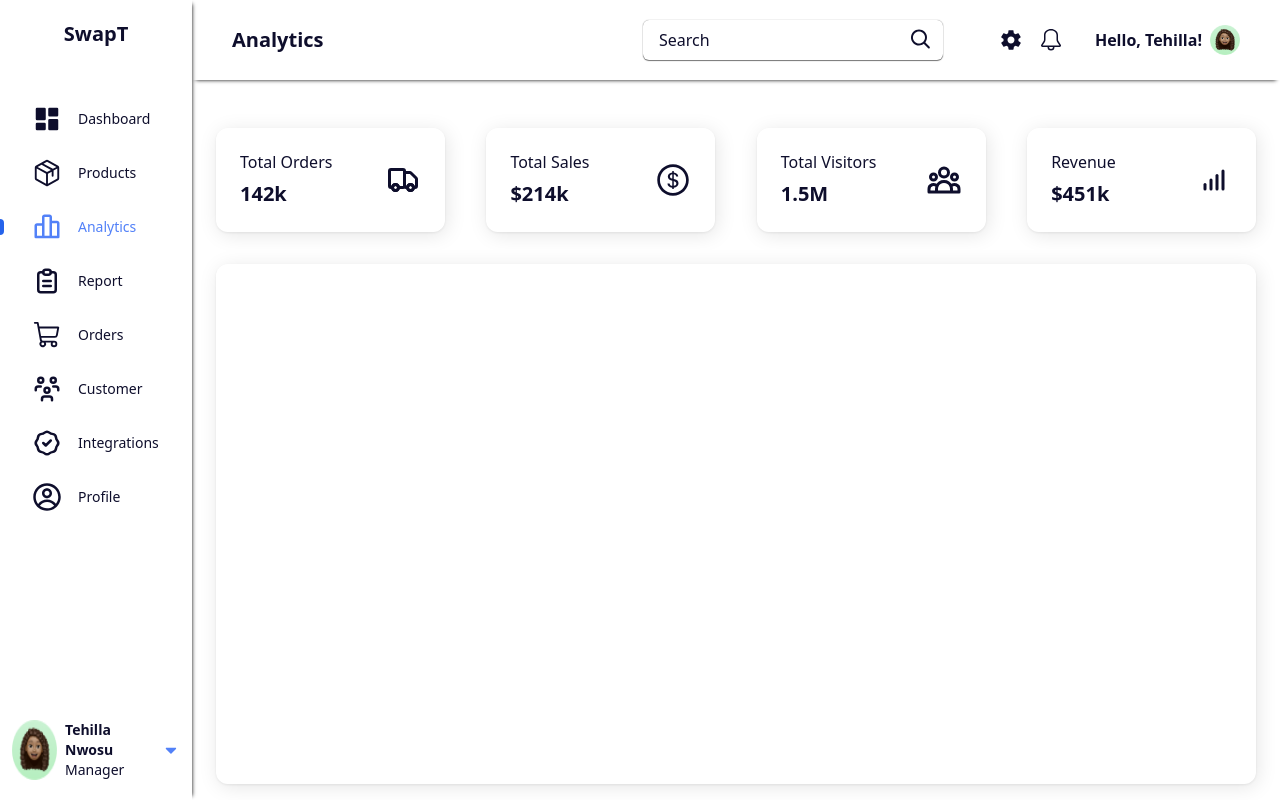
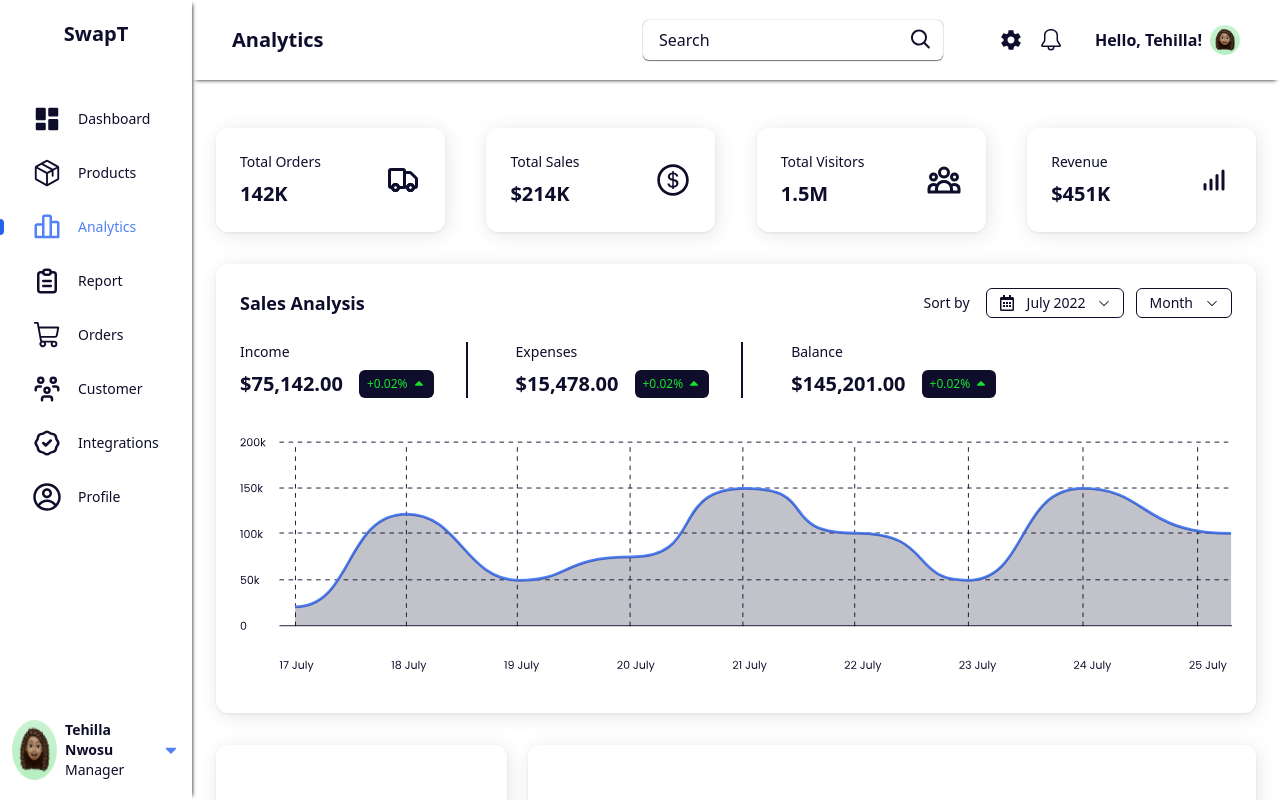
Before and after one commit to CruxndDev/cruxnd-store-admin, a Next.js app: page /analytics in a window 1280 px wide. Built offline with nearby package versions, Linux system fonts and the light colour scheme.

Commit message:
Worked on sales analysis section

```diff
--- a/app/(panel)/analytics/page.jsx
+++ b/app/(panel)/analytics/page.jsx
@@ -2,15 +2,16 @@ import { HiOutlineTruck, HiOutlineUserGroup } from "react-icons/hi";
 import { AiOutlineDollarCircle } from "react-icons/ai";
 import { TbAntennaBars5 } from "react-icons/tb";
 import GeneralStats from "@components/adminPanel/analytics/GeneralStats";
+import SalesAnalysis from "@components/adminPanel/analytics/SalesAnalysis";
 
 const AnalyticsPage = () => {
   const generalStats = [
-    { key: 0, name: "Total Orders", icon: <HiOutlineTruck />, value: "142k" },
+    { key: 0, name: "Total Orders", icon: <HiOutlineTruck />, value: "142K" },
     {
       key: 1,
       name: "Total Sales",
       icon: <AiOutlineDollarCircle />,
-      value: "$214k",
+      value: "$214K",
     },
     {
       key: 2,
@@ -18,14 +19,20 @@ const AnalyticsPage = () => {
       icon: <HiOutlineUserGroup />,
       value: "1.5M",
     },
-    { key: 3, name: "Revenue", icon: <TbAntennaBars5 />, value: "$451k" },
+    { key: 3, name: "Revenue", icon: <TbAntennaBars5 />, value: "$451K" },
+  ];
+
+  const salesStats = [
+    { key: 0, name: "Income", value: "$75,142.00", percentage: "+0.02%" },
+    { key: 1, name: "Expenses", value: "$15,478.00", percentage: "+0.02%" },
+    { key: 2, name: "Balance", value: "$145,201.00", percentage: "+0.02%" },
   ];
 
   return (
     <div className="h-full w-full px-6 py-12 overflow-y-auto">
       <GeneralStats data={generalStats} />
 
-      <div className="custom-shadow w-full h-[65vh] mb-8 rounded-xl"></div>
+      <SalesAnalysis data={salesStats} />
 
       <div className="w-full flex justify-between">
         <div className="custom-shadow w-[28%] h-[50vh] rounded-xl"></div>
--- a/components/adminPanel/analytics/GeneralStats.jsx
+++ b/components/adminPanel/analytics/GeneralStats.jsx
@@ -7,8 +7,8 @@ const GeneralStats = ({ data }) => {
           className="md:text-sm xl:text-[16px] w-[24%] xl:w-[22%] flex justify-between items-center custom-shadow rounded-xl px-8 lg:px-6 py-6"
         >
           <div>
-            <div className="font-sm mb-2">{item.name}</div>
-            <h3 className="font-semibold text-xl">{item.value}</h3>
+            <div className="text-sm font-medium mb-2">{item.name}</div>
+            <h4 className="font-semibold text-xl">{item.value}</h4>
           </div>
           <div className="text-4xl">{item.icon}</div>
         </div>
--- /dev/null
+++ b/components/adminPanel/analytics/SalesAnalysis.jsx
@@ -0,0 +1,57 @@
+import salesAnalysisGraph from "@public/assets/analytics/salesAnalysisGraph.svg";
+import Image from "next/image";
+import { FaRegCalendarAlt, FaCaretUp } from "react-icons/fa";
+import { PiCaretDown } from "react-icons/pi";
+
+const SalesAnalysis = ({ data }) => {
+  return (
+    <div className="w-full custom-shadow rounded-xl mb-8 px-8 lg:px-6 py-6">
+      <div className="w-full flex justify-between items-center mb-6">
+        <h3 className="text-lg font-semibold">Sales Analysis</h3>
+
+        <div className="flex items-center">
+          <small className="text-sm font-medium mr-4">Sort by</small>
+
+          <div className="flex items-center rounded-md border border-primaryColor mr-3 px-3 py-1">
+            <FaRegCalendarAlt className="mr-3" />
+            <span className="text-sm font-medium mr-3">July 2022</span>
+            <PiCaretDown className="text-sm" />
+          </div>
+
+          <div className="flex items-center rounded-md border border-primaryColor px-3 py-1">
+            <span className=" text-sm font-medium mr-3">Month</span>
+            <PiCaretDown className="text-sm" />
+          </div>
+        </div>
+      </div>
+
+      <div className="flex divide-x-2 mb-10">
+        {data.map((item) => (
+          <div key={item.key} className="flex flex-col pr-8 pl-12 first:pl-0">
+            <div className="text-sm font-medium mb-2">{item.name}</div>
+
+            <div className="text-sm font-medium flex items-center">
+              <h3 className="text-xl font-semibold mr-4">{item.value}</h3>
+              <span className="bg-primaryColor text-accentGreen font-normal rounded-md px-2 py-[6px] flex">
+                <span className="text-xs mr-1">{item.percentage}</span>
+                <FaCaretUp />
+              </span>
+            </div>
+          </div>
+        ))}
+      </div>
+
+      <div className="mb-4">
+        <Image
+          src={salesAnalysisGraph}
+          alt="Sales Analysis"
+          width={1000}
+          height={300}
+          className="w-full"
+        />
+      </div>
+    </div>
+  );
+};
+
+export default SalesAnalysis;
```
Also changed, not shown: public/assets/analytics/salesAnalysisGraph.svg (added).
